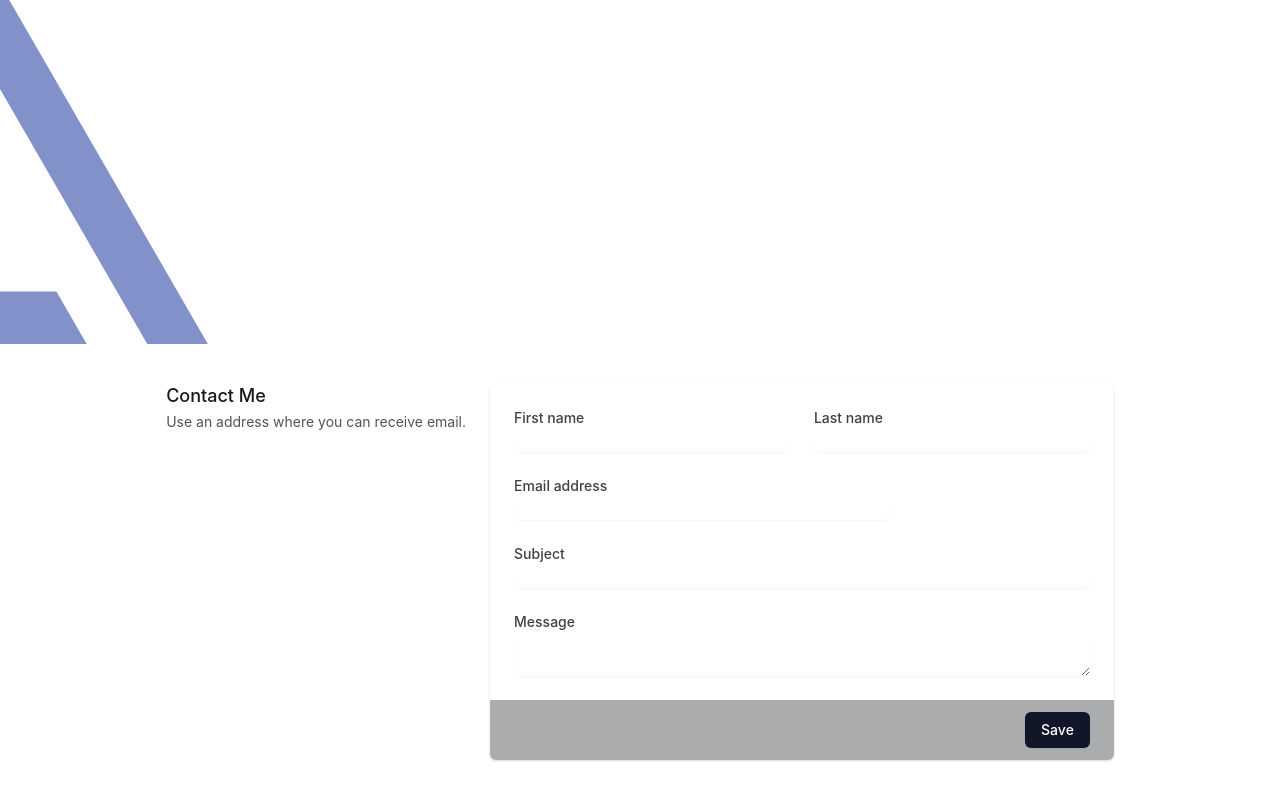
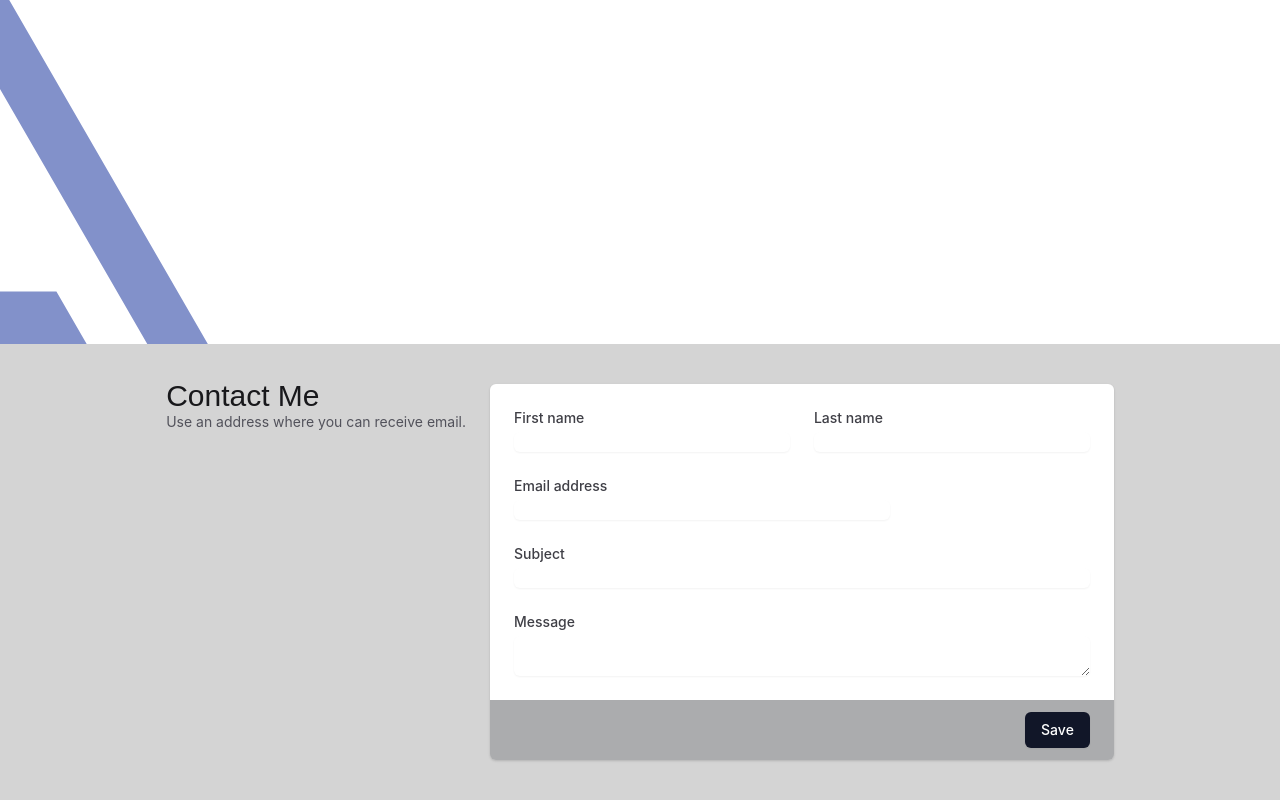
Before and after one commit to abhigyanghosh30/website-tailwind, a React (Create React App) app: page / in a window 1280 px wide. Shown: the part 740-1540 px from the top of the page. Built offline with nearby package versions, Linux system fonts and the light colour scheme.

Commit message:
minor change to form

```diff
--- a/src/Contact.jsx
+++ b/src/Contact.jsx
@@ -7,7 +7,7 @@ class Contact extends Component {
         <div className="md:grid md:grid-cols-3 md:gap-6">
           <div className="md:col-span-1">
             <div className="px-4 sm:px-0">
-              <h3 className="text-lg font-medium leading-6 text-gray-900">
+              <h3 className="text-3xl font-custom leading-6 text-gray-900">
                 Contact Me
               </h3>
               <p className="mt-1 text-sm text-gray-600">
--- a/src/Home.js
+++ b/src/Home.js
@@ -15,7 +15,7 @@ class Home extends Component {
           aria-hidden="true">
           <path d="M 960 0 L 336.45898 1080 L 472.75391 1080 L 1220.0859 1080 L 1129.2266 922.625 L 609.05078 922.625 L 960 314.75586 L 1401.8164 1080 L 1583.541 1080 L 960 0 z " />
         </svg>
-        <div className="flex">
+        <div className="flex bg-silver-300">
           <div className="mx-auto">
             <Contact />
           </div>
```
Also changed, not shown: 1 other file (tests, documents, lock files or other folders).
